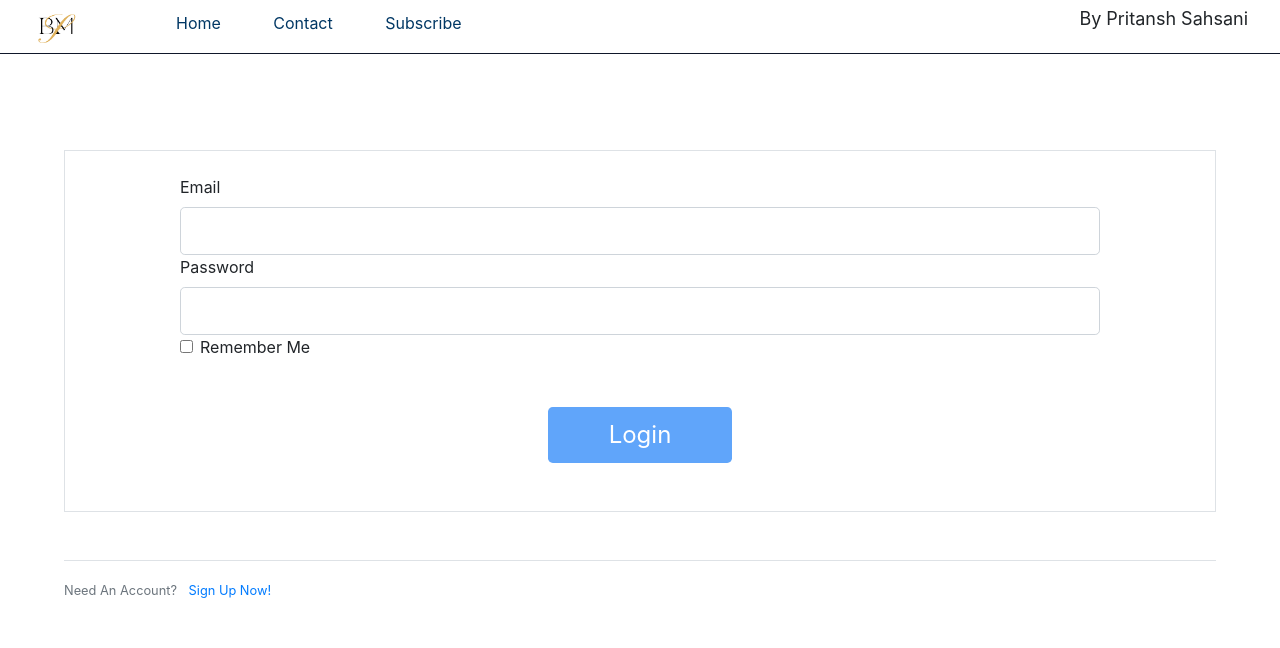
After one commit to pritansh-sahsani/the-bland-mirror, a Flask app: page /login in a window 1280 px wide. The commit adds this page. Shown: the top 648 px of the page. Run offline with Flask 2, Linux system fonts and the light colour scheme; style sheets or scripts are compiled from the project's sources; parts of the project's set-up code (start-up, migrations or seed data) failed here and were passed over; some libraries are stand-ins or nearby versions.

Commit message:
added a login system

```diff
--- a/main/forms.py
+++ b/main/forms.py
@@ -1,13 +1,40 @@
 from flask_wtf import FlaskForm
-from wtforms import StringField, TextAreaField, SubmitField, SelectField
+from wtforms import StringField, TextAreaField, SubmitField, SelectField, PasswordField, BooleanField
 from flask_wtf.file import FileAllowed, FileField
-from wtforms.validators import DataRequired, Length, Email
+from wtforms.validators import DataRequired, EqualTo, Email, Length, ValidationError
+
+from main.models import User
+
+class RegistrationForm(FlaskForm):
+    username = StringField('Username', validators=[DataRequired(), Length(min=2, max=20)])
+    email = StringField('Email', validators=[DataRequired(), Email()])
+    password = PasswordField('Password', validators=[DataRequired()])
+    confirm_password = PasswordField('Confirm Password', validators=[DataRequired(), EqualTo('password')])
+    submit = SubmitField('Sign Up')
+
+    def validate_username(self, username):
+        user = User.query.filter_by(username=username.data).first()
+
+        if user:
+            raise ValidationError('That username is already taken. Please choose a different username.')
+
+    def validate_email(self, email):
+        user = User.query.filter_by(email=email.data).first()
+
+        if user:
+            raise ValidationError('That email is already registered. Please register using a different email address.')
+
+
+class LoginForm(FlaskForm):
+    email = StringField('Email', validators=[DataRequired(), Email()])
+    password = PasswordField('Password', validators=[DataRequired()])
+    remember = BooleanField('Remember Me')
+    submit = SubmitField('Login')
 
 class CommentForm(FlaskForm):
     text=StringField('Comment', validators=[DataRequired(),Length(max=200)])
     name=StringField('Comment', validators=[DataRequired(),Length(max=50)])
     submit = SubmitField('Send')
-
 
 class SubscribeForm(FlaskForm):
     email = StringField('Email', validators=[DataRequired(), Email()])
--- a/main/routes.py
+++ b/main/routes.py
@@ -1,11 +1,11 @@
 import os
 from flask import render_template, url_for, flash, redirect, request
-from .app import app, db, mail
-from .models import Posts, Comment, Likes, Subscribers, Messages, MessageReply
-from .forms import CommentForm, SubscribeForm, ContactForm, PostForm, MessageReplyForm
+from main import db, mail, app, bcrypt
+from flask_login import current_user, login_user, logout_user, login_required
+from main.models import Posts, Comment, Likes, Subscribers, Messages, MessageReply, User
+from main.forms import CommentForm, SubscribeForm, ContactForm, PostForm, MessageReplyForm, RegistrationForm, LoginForm
 from flask_mail import Message
 import re
-
 
 @app.route("/", methods=["GET", "POST"])
 def index():
@@ -286,3 +286,40 @@ def reply_message(message_id):
 @app.errorhandler(404)
 def page_not_found(e):
     return render_template('404.html'), 404
+
+
+@app.route("/register", methods=['GET', 'POST'])
+def register():
+    if current_user.is_authenticated:
+        return redirect(url_for('index'))
+    form = RegistrationForm()
+
+    if form.validate_on_submit():
+        hashed_password = bcrypt.generate_password_hash(form.password.data).decode('utf-8')
+        user = User(username=form.username.data, email=form.email.data, password=hashed_password)
+
+        db.session.add(user)
+        db.session.commit()
+
+        flash(f'Your account has been created! You are now able to log in', 'success')
+        return redirect(url_for('login'))
+
+    return render_template('register.html', title='Register', form=form)
+
+
+@app.route('/login', methods=['GET', 'POST'])
+def login():
+    if current_user.is_authenticated:
+        return redirect(url_for('index'))
+    form = LoginForm()
+
+    if form.validate_on_submit():
+        user = User.query.filter_by(email=form.email.data).first()
+        if user and bcrypt.check_password_hash(user.password, form.password.data):
+            login_user(user, remember=form.remember.data)
+            next_page = request.args.get('next')
+            return redirect(next_page) if next_page else redirect(url_for('index'))
+        else:
+            flash('Login unsuccessful, please check your email and password', 'danger')
+
+    return render_template('login.html', title='Login', form=form)
--- a/main/templates/layout.html
+++ b/main/templates/layout.html
@@ -18,6 +18,9 @@
 		<!-- css -->
         <link rel="stylesheet" href="{{url_for('static',filename='css/src.css')}}">
         <link rel="stylesheet" href="{{url_for('static',filename='css/main.css')}}">
+
+		 <!-- Bootstrap CSS -->
+		 <link rel="stylesheet" href="https://cdn.jsdelivr.net/npm/bootstrap@4.6.0/dist/css/bootstrap.min.css" integrity="sha384-B0vP5xmATw1+K9KRQjQERJvTumQW0nPEzvF6L/Z6nronJ3oUOFUFpCjEUQouq2+l" crossorigin="anonymous">
 
 		<!-- tinymce js -->
 		<script src="{{url_for('static',filename='tinymce/js/tinymce/tinymce.min.js')}}"></script>
@@ -112,4 +115,7 @@
 
     </body>
     <script type="text/javascript" src="/static/script.js"></script>
+	<!-- Bootstrap JS -->
+    <script src="https://code.jquery.com/jquery-3.5.1.slim.min.js" integrity="sha384-DfXdz2htPH0lsSSs5nCTpuj/zy4C+OGpamoFVy38MVBnE+IbbVYUew+OrCXaRkfj" crossorigin="anonymous"></script>
+	<script src="https://cdn.jsdelivr.net/npm/bootstrap@4.6.0/dist/js/bootstrap.bundle.min.js" integrity="sha384-Piv4xVNRyMGpqkS2by6br4gNJ7DXjqk09RmUpJ8jgGtD7zP9yug3goQfGII0yAns" crossorigin="anonymous"></script>
 </html>
--- /dev/null
+++ b/main/templates/login.html
@@ -0,0 +1,57 @@
+{% extends "layout.html" %}
+
+{% block title %}
+    Contact
+{% endblock %}
+
+{% block main %}
+
+    <!-- contact form -->
+    <div class="border my-5">
+        <form action='', method="POST" class="w-80% mx-auto mt-6">
+            <div class="mt-3 w-100%">
+            {{ form.hidden_tag() }}
+                {{ form.email.label(class="form-control-label") }}
+
+                {% if form.email.errors %}
+                    {{ form.email(class="form-control form-control-lg is-invalid") }}
+                    <div class="invalid-feedback">
+                        {% for error in form.email.errors %}
+                            <span>{{ error }}</span>
+                        {% endfor %}
+                    </div>
+                {% else %}
+
+                    {{ form.email(class="form-control form-control-lg") }}
+
+                {% endif %}
+
+                {{ form.password.label(class="form-control-label") }}
+
+                    {% if form.password.errors %}
+                    	{{ form.password(class="form-control form-control-lg is-invalid") }}
+                    	<div class="invalid-feedback">
+                    		{% for error in form.password.errors %}
+                    			<span>{{ error }}</span>
+                    		{% endfor %}
+                    	</div>
+                    {% else %}
+
+                        {{ form.password(class="form-control form-control-lg") }}
+
+                    {% endif %}
+                <div class="form-check">
+                    {{ form.remember(class="form-check-input") }}
+                    {{ form.remember.label(class="form-check-label") }}
+                </div>
+                {{ form.submit(class="my-5 w-20% h-14 ml-40% bg-blue-400 text-white rounded-lg text-2xl") }}
+            </div>
+        </form>
+    </div>
+    <div class="border-top pt-3">
+        <small class="text-muted">
+            Need An Account? <a class="ml-2" href="{{ url_for('register') }}">Sign Up Now!</a>
+        </small>
+    </div>
+
+{% endblock main %}
--- a/run.py
+++ b/run.py
@@ -1,4 +1,4 @@
-from main.app import app
+from main import app
 import os
 
 SECRET_KEY = os.urandom(32)
```
Also changed, not shown: main/__init__.py (added, +19 -0 lines), main/config.py (added, +14 -0 lines), main/models.py (+30 -1 lines), main/templates/register.html (added, +82 -0 lines), requirements.txt (+27 -14 lines), main/the_bland_mirror.sqlite3 (added).
